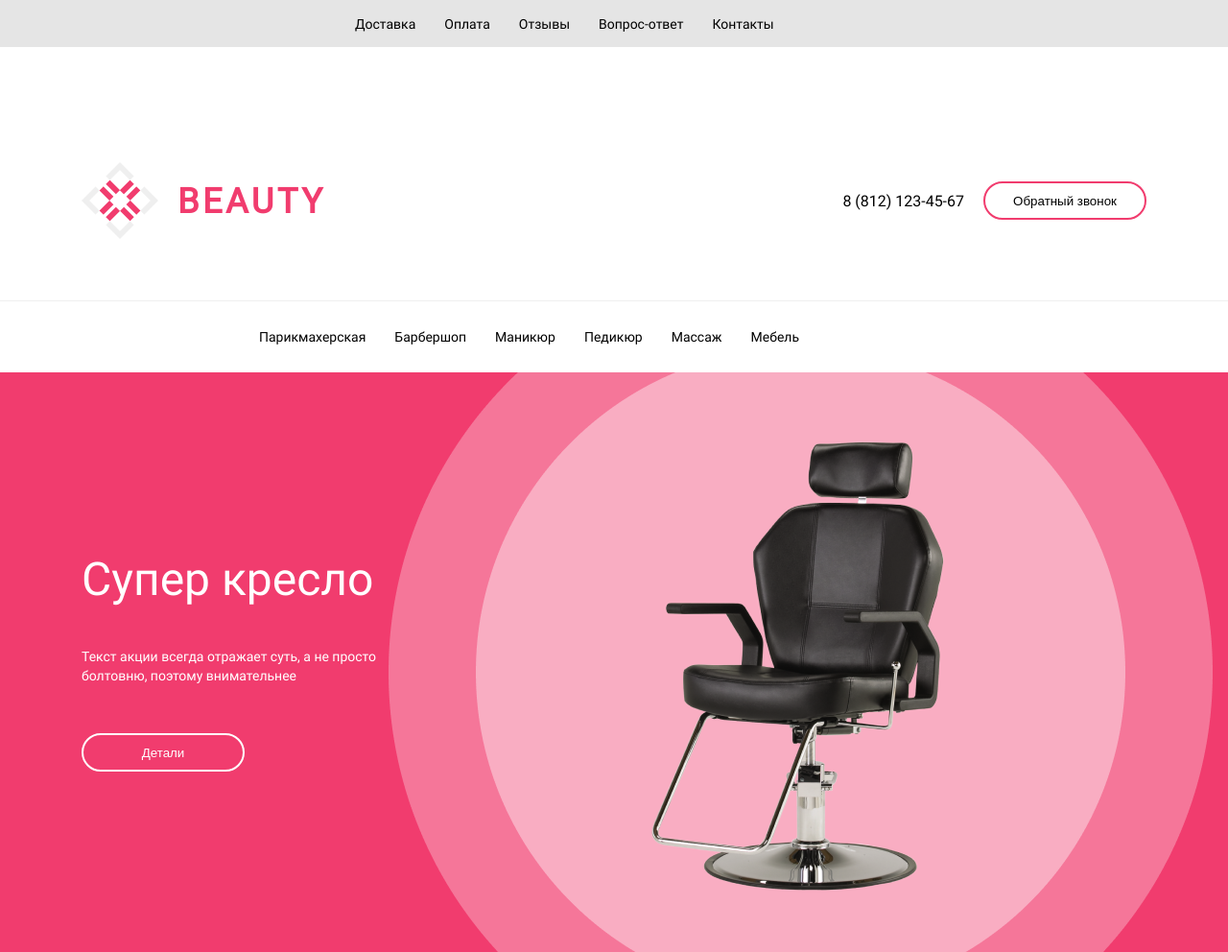
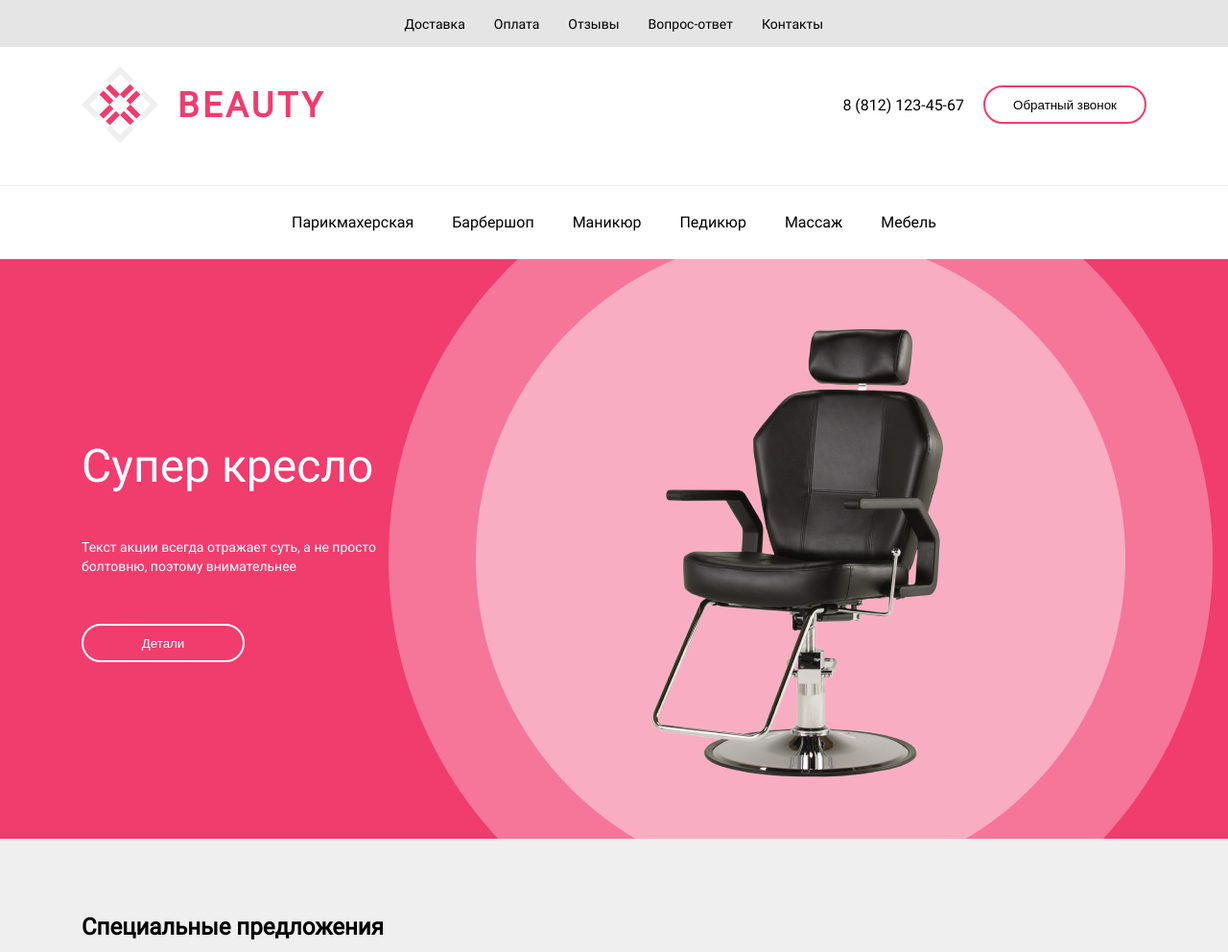
Before and after one commit to gromovyna/lesson_8_homework_2, a plain HTML site: page index.html in a window 1280 px wide. Shown: the top 992 px of the page at 96% size. Drawn offline with Linux system fonts and the light colour scheme.

Commit message:
delete height, fix footer

```diff
--- a/index.html
+++ b/index.html
@@ -10,7 +10,7 @@
     <nav class="nav">
         <div class="fix-size">
             <ul class="ul-nav">
-                 <li class="li-nav "> <a href="">Доставка</a></li>
+                 <li class="li-nav first "> <a href="">Доставка</a></li>
                  <li class="li-nav"> <a href="">Оплата</a></li>
                  <li class="li-nav"> <a href="">Отзывы</a></li>
                  <li class="li-nav"> <a href="">Вопрос-ответ</a></li>
@@ -34,14 +34,14 @@
             </div>
         </div>
             <nav class="nav white">
-                <div class="fix-size">
-                    <ul class="ul-nav2">
-                        <li class="li-nav first"> <a href="">Парикмахерская</a></li>
-                        <li class="li-nav"> <a href="klxcnv">Барбершоп</a></li>
-                        <li class="li-nav"> <a href="">Маникюр</a></li>
-                        <li class="li-nav"> <a href="">Педикюр</a></li>
-                        <li class="li-nav"> <a href="">Массаж</a></li>
-                        <li class="li-nav"> <a href="">Мебель</a></li>
+                    <div class="ul-nav2">
+                        <ul>
+                            <li class="li-nav2 first"> <a href="">Парикмахерская</a></li>
+                            <li class="li-nav2"> <a href="">Барбершоп</a></li>
+                            <li class="li-nav2"> <a href="">Маникюр</a></li>
+                            <li class="li-nav2"> <a href="">Педикюр</a></li>
+                            <li class="li-nav2"> <a href="">Массаж</a></li>
+                            <li class="li-nav2"> <a href="">Мебель</a></li>
                             <div class="clearfix"></div>
                         </ul>
                     </div>
@@ -67,9 +67,7 @@
                     <img class="img-thing" src="image/Rectangle 4.png" alt="sofa">
                     <p class="p-thing">Парикмахерское кресло <br> «Норм» гидравлическое</p>
                     <h3 class="price"> 9 900 ₽ </h3>
-                    <a href="">
                         <button class="buy"> Купить</button>
-                    </a>
                 </div>
             </div>
             <div class="thing left ">
@@ -77,9 +75,7 @@
                     <img class="img-thing" src="image/Rectangle 4.png" alt="sofa">
                     <p class="p-thing">Парикмахерское кресло <br> «Норм» гидравлическое</p>
                     <h3 class="price"> 9 900 ₽ </h3>
-                    <a href="">
                         <button class="buy"> Купить</button>
-                    </a>
                 </div>
             </div>
             <div class="thing left">
@@ -87,9 +83,7 @@
                     <img class="img-thing" src="image/Rectangle 4.png" alt="sofa">
                     <p class="p-thing">Парикмахерское кресло <br> «Норм» гидравлическое</p>
                     <h3 class="price"> 9 900 ₽ </h3>
-                    <a href="">
                         <button class="buy"> Купить</button>
-                    </a>
                 </div>
             </div>
             <div class="thing left">
@@ -97,9 +91,7 @@
                     <img class="img-thing" src="image/Rectangle 4.png" alt="sofa">
                     <p class="p-thing">Парикмахерское кресло <br> «Норм» гидравлическое</p>
                     <h3 class="price"> 9 900 ₽ </h3>
-                    <a href="">
                         <button class="buy"> Купить</button>
-                    </a>
                 </div>
             </div>
             <div class="clearfix"></div>
@@ -138,9 +130,7 @@
                     <img class="img-thing" src="image/Rectangle 4.png" alt="sofa">
                     <p class="p-thing">Парикмахерское кресло <br> «Норм» гидравлическое</p>
                     <h3 class="price"> 9 900 ₽ </h3>
-                     <a href="">
                         <button class="buy"> Купить</button>
-                     </a>
                 </div>
             </div>
             <div class="thing left ">
@@ -148,9 +138,7 @@
                     <img class="img-thing" src="image/Rectangle 4.png" alt="sofa">
                     <p class="p-thing">Парикмахерское кресло <br> «Норм» гидравлическое</p>
                     <h3 class="price"> 9 900 ₽ </h3>
-                     <a href="">
                         <button class="buy"> Купить</button>
-                     </a>
                 </div>
             </div>
             <div class="thing left">
@@ -158,9 +146,7 @@
                     <img class="img-thing" src="image/Rectangle 4.png" alt="sofa">
                     <p class="p-thing">Парикмахерское кресло <br> «Норм» гидравлическое</p>
                     <h3 class="price"> 9 900 ₽ </h3>
-                     <a href="">
                         <button class="buy"> Купить</button>
-                    </a>
                 </div>
             </div>
             <div class="thing left">
@@ -168,9 +154,7 @@
                      <img class="img-thing" src="image/Rectangle 4.png" alt="sofa">
                      <p class="p-thing">Парикмахерское кресло <br> «Норм» гидравлическое</p>
                      <h3 class="price"> 9 900 ₽ </h3>
-                     <a href="">
                      <button class="buy"> Купить</button>
-                    </a>
                 </div>
             </div>
             <div class="clearfix"></div>
@@ -262,8 +246,7 @@
             </div>
         <div class="sertification">
             <div class="fix-size">
-                <a class="sertif" href="">Лучший магазин (с) 2019 Все права защищены.
-                    Интернет-магазин оборудования для салонов красоты
+                <a class="sertif" href="">Лучший магазин (с) 2019 Все права защищены. Интернет-магазин оборудования для салонов красоты
                 </a>
                 <a class="sertif lefted"  href=""> Политика конфиденциальности</a>
             </div>
--- a/style/style.css
+++ b/style/style.css
@@ -17,6 +17,7 @@ a {
     font-weight: 400;
     text-decoration: none;
     color: #828282;
+    display: block;
 }
 .clearfix {
     clear: both;
@@ -39,7 +40,7 @@ a {
 }
 
 .ul-nav {
-    width: 600px;
+    width: 437px;
     margin: 0 auto;
 }
 
@@ -56,12 +57,12 @@ a {
 .logo-face {
     background-color: #fff;
     border-bottom: 1px solid #EFEFEF;
-    padding-top: 100px;
+    padding-top: 20px;
 }
 
 .logo-box {
     width: 1110px;
-    margin: 20px auto;
+    margin: 0 auto;
     padding-bottom: 44px;
 }
 
@@ -104,9 +105,25 @@ a {
 }
 
 .ul-nav2 {
-    width: 800px;
+    width: 672px;
     margin: 0 auto;
 }
+
+
+.li-nav2 {
+    float: left;
+    margin-left: 40px;
+}
+
+.li-nav2>a {
+    font-size: 16px;
+    color: black;
+}
+
+.first {
+    margin-left: 0;
+}
+
 
 .view {
     background-image:url("../image/Rectangle\ 2.png");
@@ -120,7 +137,6 @@ a {
 }
 
 .super-sofa {
-    height: 44px;
     font-size: 48px;
     margin-bottom: 50px;
 }
@@ -171,10 +187,10 @@ main
 .thing-card {
     background-color: #fff;
     padding-top: 25px;
+    padding-bottom: 25px;
 }
 
 .p-thing {
-    height: 33px;
     font-size: 14px;
     line-height: 20px;
     color: #333333;
@@ -188,9 +204,7 @@ main
     background: #F13C6E;
     border-radius: 30px;
     border: none;
-    margin-top: 20px;
     color: #FFFFFF;
-    margin-bottom: 25px;
 }
 
 .firstly {
@@ -271,7 +285,6 @@ footer {
 
 .price {
     font-weight: bolder;
-    height: 19px;
     font-size: 21px;
     line-height: 25px;
     letter-spacing: 0.05em;
@@ -286,7 +299,7 @@ footer {
 }
 
 .lilst {
-    width: 82px;
+    display: block;
     font-family: Roboto;
     font-size: 12px;
     margin-bottom: 15px;
@@ -361,7 +374,7 @@ footer {
 .sertification {
     background-color: #EFEFEF;
     padding-top: 25px;
-    padding-bottom: 65px;
+    padding-bottom: 25px;
 }
 
 .politicy {
@@ -377,9 +390,11 @@ button {
 }
 
 .sertif {
+    display: inline;
     font-size: 12px;
 }
 
 .lefted {
+    display: inline;
     margin-left: 340px;
 }
```
Lines whose indentation alone changed are shown as unchanged.
